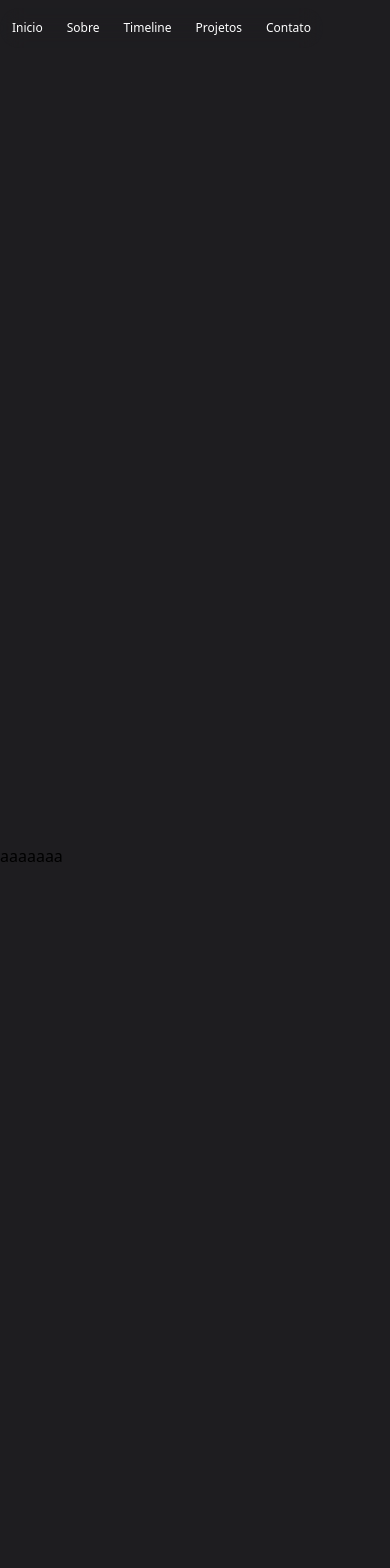
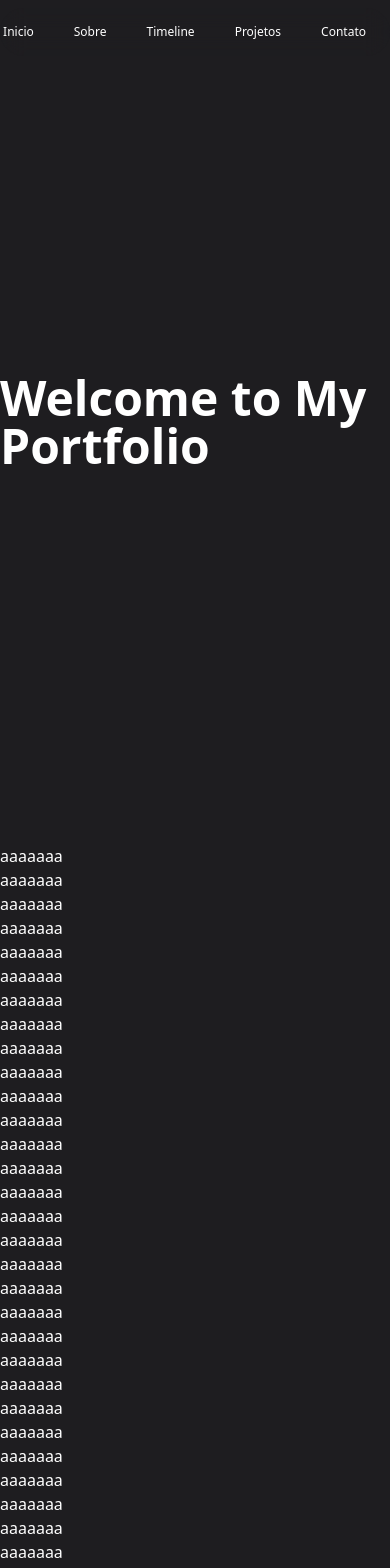
Before and after one commit to kkshiguematsu/portfolio-next-ts, a Next.js app: page / in a window 390 px wide. Shown: the top 1568 px of the page. Before the commit the page ends 868 px from the top, so only its background shows below. Built offline with nearby package versions, Linux system fonts and the light colour scheme.

Commit message:
feat: finished animation navBar

```diff
--- a/package.json
+++ b/package.json
@@ -9,7 +9,9 @@
     "lint": "next lint"
   },
   "dependencies": {
-    "next": "14.2.13",
+    "animejs": "^4.0.2",
+    "clsx": "^2.1.1",
+    "next": "^14.2.30",
     "react": "^18",
     "react-dom": "^18"
   },
--- a/src/app/layout.tsx
+++ b/src/app/layout.tsx
@@ -1,19 +1,21 @@
-import Navbar from "@components/Navbar";
-import "./globals.css";
+import Navbar from '@components/Navbar'
+import './globals.css'
+import { HeroSection } from '@components/HeroSection'
 
 export default function Layout({
   children,
 }: Readonly<{
-    children: React.ReactNode;
+  children: React.ReactNode
 }>) {
   return (
     <html lang="en" className="scroll-smooth">
       <body className="bg-[#1e1d20] box-border relative">
-            <Navbar/>
-            <main className="relative w-full min-h-screen m-auto text-white">
+        <Navbar />
+        <main className="relative w-full min-h-screen m-auto text-white flex items-center justify-center">
+          <HeroSection />
         </main>
         {children}
       </body>
     </html>
-    );
+  )
 }
--- a/src/app/page.tsx
+++ b/src/app/page.tsx
@@ -1,5 +1,45 @@
-export default function Page(){
-    return (
-        <div>aaaaaaa</div>
-    )
+export default function Page() {
+  return (
+    <>
+      <div className="text-white">aaaaaaa</div>
+      <div className="text-white">aaaaaaa</div>
+      <div className="text-white">aaaaaaa</div>
+      <div className="text-white">aaaaaaa</div>
+      <div className="text-white">aaaaaaa</div>
+      <div className="text-white">aaaaaaa</div>
+      <div className="text-white">aaaaaaa</div>
+      <div className="text-white">aaaaaaa</div>
+      <div className="text-white">aaaaaaa</div>
+      <div className="text-white">aaaaaaa</div>
+      <div className="text-white">aaaaaaa</div>
+      <div className="text-white">aaaaaaa</div>
+      <div className="text-white">aaaaaaa</div>
+      <div className="text-white">aaaaaaa</div>
+      <div className="text-white">aaaaaaa</div>
+      <div className="text-white">aaaaaaa</div>
+      <div className="text-white">aaaaaaa</div>
+      <div className="text-white">aaaaaaa</div>
+      <div className="text-white">aaaaaaa</div>
+      <div className="text-white">aaaaaaa</div>
+      <div className="text-white">aaaaaaa</div>
+      <div className="text-white">aaaaaaa</div>
+      <div className="text-white">aaaaaaa</div>
+      <div className="text-white">aaaaaaa</div>
+      <div className="text-white">aaaaaaa</div>
+      <div className="text-white">aaaaaaa</div>
+      <div className="text-white">aaaaaaa</div>
+      <div className="text-white">aaaaaaa</div>
+      <div className="text-white">aaaaaaa</div>
+      <div className="text-white">aaaaaaa</div>
+      <div className="text-white">aaaaaaa</div>
+      <div className="text-white">aaaaaaa</div>
+      <div className="text-white">aaaaaaa</div>
+      <div className="text-white">aaaaaaa</div>
+      <div className="text-white">aaaaaaa</div>
+      <div className="text-white">aaaaaaa</div>
+      <div className="text-white">aaaaaaa</div>
+      <div className="text-white">aaaaaaa</div>
+      <div className="text-white">aaaaaaa</div>
+    </>
+  )
 }
--- /dev/null
+++ b/src/components/HeroSection.tsx
@@ -0,0 +1,7 @@
+export const HeroSection = () => {
+  return (
+    <section className="relative w-full max-w-main bg-grey-600 min-h-screen flex items-center justify-center">
+      <h1 className="text-5xl font-bold">Welcome to My Portfolio</h1>
+    </section>
+  )
+}
--- a/src/components/Navbar.tsx
+++ b/src/components/Navbar.tsx
@@ -1,14 +1,69 @@
-export default function Navbar(){
-  return(
-    <nav id="nav"
-      className="mt-2 max-w-[1220px] m-auto fixed bg-transparent rounded-full backdrop-blur-md overflow-hidden z-50">
-      <div id="navbar" className="flex justify-end text-xs text-white sm:text-base">
-        <a className="p-3 duration-500 nav-link" href="#home">Inicio</a>
-        <a className="p-3 duration-500 nav-link" href="#about">Sobre</a>
-        <a className="p-3 duration-500 nav-link" href="#timeline">Timeline</a>
-        <a className="p-3 duration-500 nav-link" href="#projects">Projetos</a>
-        <a className="p-3 duration-500 nav-link" href="#contact">Contato</a>
+'use client'
+
+import { useEffect, useRef, useState } from 'react'
+import { animate, createScope } from 'animejs'
+import clsx from 'clsx'
+
+const navBasesClasses = 'w-full p-2 mt-2 max-w-main fixed left-1/2 -translate-x-1/2 top-0 bg-transparent rounded-full backdrop-blur-md overflow-hidden z-50 transition-all duration-100 ease-linear'
+const navVariants = {
+  top: 'w-full bg-transparent',
+  scrolled: 'shadow-xl bg-neutral-700/70 ',
+}
+
+const navDivBasesClasses = 'flex gap-2 text-xs text-white sm:text-base'
+const navDivBasesVariants = {
+  top: 'justify-end',
+  scrolled: 'justify-between',
+}
+
+const navButtonClasses = 'py-2 px-4 duration-500 nav-link rounded-full hover:bg-blue-500'
+
+export default function Navbar() {
+  const navRef = useRef<HTMLDivElement | null>(null)
+  const [variant, setVariant] = useState<'top' | 'scrolled'>('top')
+
+  useEffect(() => {
+    const handleScroll = () => {
+      const scrollY = window.scrollY
+      const currentVariant = scrollY > 1 ? 'scrolled' : 'top'
+
+      if (navRef.current) {
+        animate(navRef.current, {
+          width: currentVariant === 'scrolled' ? '20%' : '100%',
+          duration: 300,
+          easing: 'easeOutExpo',
+          complete: () => {
+            setVariant(currentVariant)
+          },
+        })
+      }
+    }
+
+    window.addEventListener('scroll', handleScroll)
+    return () => {
+      window.removeEventListener('scroll', handleScroll)
+    }
+  }, [variant])
+
+  return (
+    <nav id="nav" ref={navRef} style={{ width: '100%' }} className={clsx(navBasesClasses, navVariants[variant])}>
+      <div className={clsx(navDivBasesClasses, navDivBasesVariants[variant])}>
+        <a className={navButtonClasses} href="#home">
+          Inicio
+        </a>
+        <a className={navButtonClasses} href="#about">
+          Sobre
+        </a>
+        <a className={navButtonClasses} href="#timeline">
+          Timeline
+        </a>
+        <a className={navButtonClasses} href="#projects">
+          Projetos
+        </a>
+        <a className={navButtonClasses} href="#contact">
+          Contato
+        </a>
       </div>
     </nav>
-  );
+  )
 }
--- a/tailwind.config.ts
+++ b/tailwind.config.ts
@@ -1,19 +1,18 @@
-import type { Config } from "tailwindcss";
+import type { Config } from 'tailwindcss'
 
 const config: Config = {
-  content: [
-    "./src/pages/**/*.{js,ts,jsx,tsx,mdx}",
-    "./src/components/**/*.{js,ts,jsx,tsx,mdx}",
-    "./src/app/**/*.{js,ts,jsx,tsx,mdx}",
-  ],
+  content: ['./src/pages/**/*.{js,ts,jsx,tsx,mdx}', './src/components/**/*.{js,ts,jsx,tsx,mdx}', './src/app/**/*.{js,ts,jsx,tsx,mdx}'],
   theme: {
     extend: {
       colors: {
-        background: "var(--background)",
-        foreground: "var(--foreground)",
+        background: 'var(--background)',
+        foreground: 'var(--foreground)',
+      },
+      maxWidth: {
+        main: '1600px',
       },
     },
   },
   plugins: [],
-};
-export default config;
+}
+export default config
```
Also changed, not shown: 2 other files (tests, documents, lock files or other folders). Lines whose indentation alone changed are shown as unchanged.
